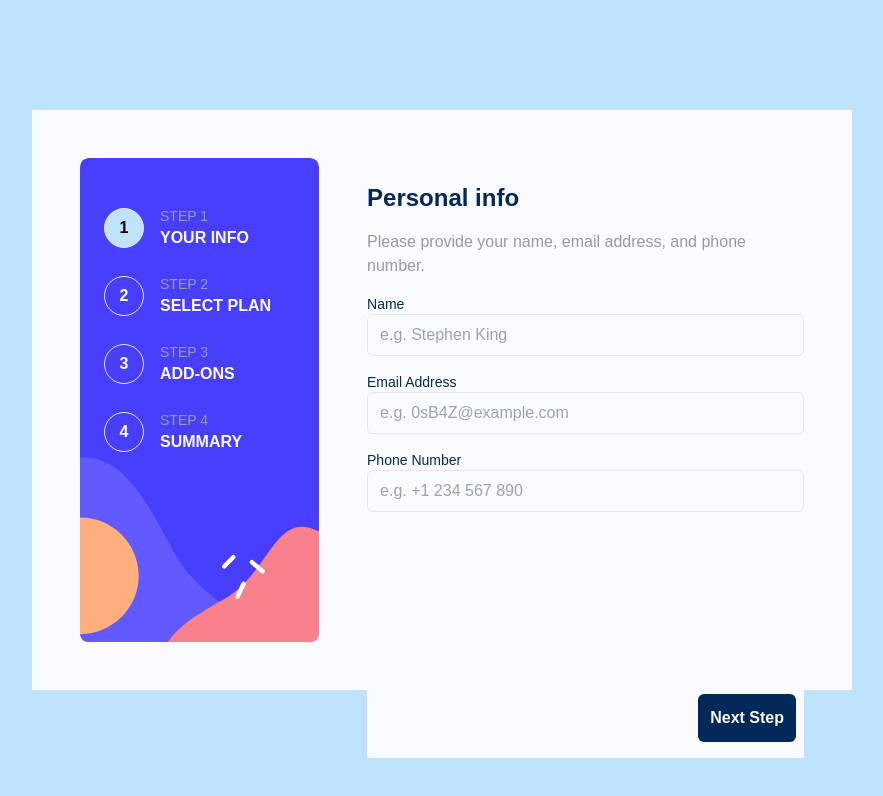
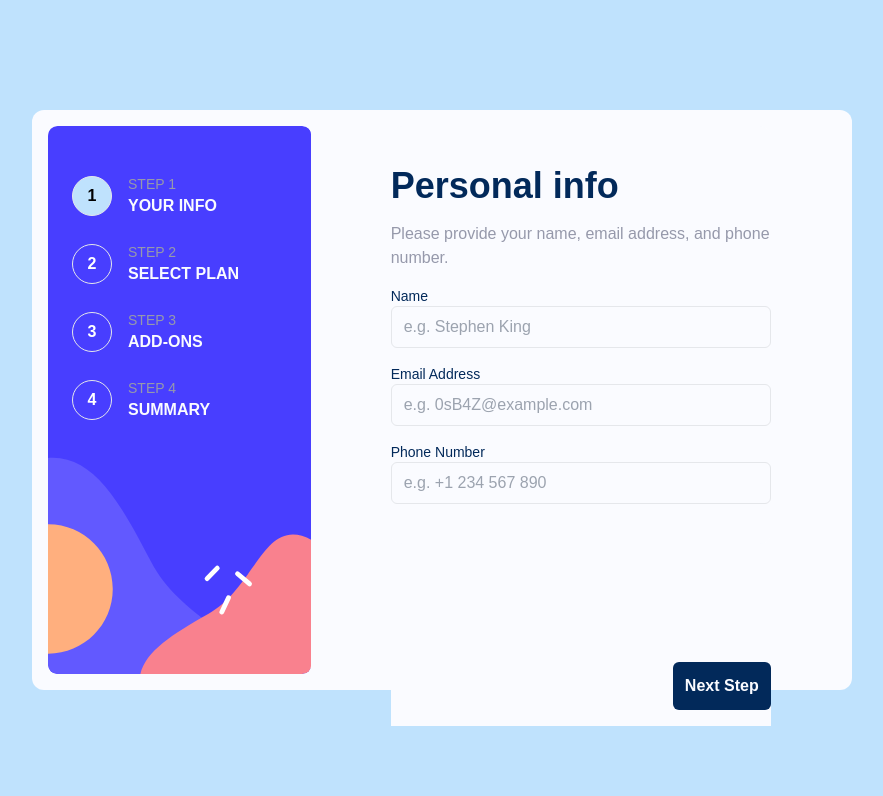
Before and after one commit to gonferreyra/multi-step-form, a React (Vite) app: page / in a window 1280 px wide. Shown: the top 796 px of the page, without its empty margins (198-1081 px from the left). Built offline with nearby package versions, Linux system fonts and the light colour scheme.

Commit message:
added responsiveness to remaining form steps

```diff
--- a/src/App.tsx
+++ b/src/App.tsx
@@ -9,7 +9,7 @@ function App() {
     setActiveStep(step);
   };
   return (
-    <div className="mx-auto h-screen flex-row lg:flex lg:h-[580px] lg:w-[820px] lg:gap-12 lg:bg-alabaster lg:p-12">
+    <div className="mx-auto h-screen flex-row lg:flex lg:h-[580px] lg:w-[820px] lg:gap-20 lg:rounded-xl lg:bg-alabaster lg:p-4">
       <Sidebar activeStep={activeStep} />
 
       <main className="relative min-h-[calc(100vh-200px)]">
--- a/src/components/Form.tsx
+++ b/src/components/Form.tsx
@@ -187,7 +187,7 @@ export default function Form({ activeStep, handleActiveStep }: FormProps) {
 
         {/* Buttons */}
         {activeStep !== 5 && (
-          <div className="mt-auto flex w-full items-center justify-between bg-alabaster px-2">
+          <div className="mt-auto flex w-full items-center justify-between bg-alabaster px-2 lg:px-0">
             {activeStep > 1 && (
               <button
                 type="button"
--- a/src/components/FormSteps/FormStep1.tsx
+++ b/src/components/FormSteps/FormStep1.tsx
@@ -18,7 +18,7 @@ export default function FormStep1() {
   } = useFormContext<FormValues>();
 
   return (
-    <div className="mx-auto mb-4 flex w-[90%] max-w-[500px] flex-col gap-4 rounded-xl bg-alabaster px-4 py-6 shadow-md lg:w-full lg:px-0 lg:shadow-none">
+    <div className="mx-auto mb-4 flex w-[90%] max-w-[500px] flex-col gap-4 rounded-xl bg-alabaster px-4 py-6 shadow-md lg:w-[380px] lg:px-0 lg:py-10 lg:shadow-none">
       <FormTitle>Personal info</FormTitle>
 
       <FormSubtitle>
--- a/src/components/FormSteps/FormStep2.tsx
+++ b/src/components/FormSteps/FormStep2.tsx
@@ -30,7 +30,7 @@ export default function FormStep2({
   };
 
   return (
-    <div className="mx-auto mb-4 flex w-[90%] max-w-[500px] flex-col gap-4 rounded-xl bg-alabaster px-4 py-6 shadow-md lg:w-full lg:px-0 lg:shadow-none">
+    <div className="mx-auto mb-4 flex w-[90%] max-w-[500px] flex-col gap-4 rounded-xl bg-alabaster px-4 py-6 shadow-md lg:w-[380px] lg:px-0 lg:py-10 lg:shadow-none">
       <FormTitle>Select your plan</FormTitle>
       <FormSubtitle>
         You have the option of monthly or yearly billing
--- a/src/components/FormSteps/FormStep3.tsx
+++ b/src/components/FormSteps/FormStep3.tsx
@@ -15,8 +15,8 @@ export default function FormStep3({
   handleSelectAddOn,
 }: FormStep3Props) {
   return (
-    <div className="mx-auto flex w-[90%] max-w-[500px] flex-col gap-4 rounded-xl bg-alabaster px-4 py-6">
-      <FormTitle>Add-ons</FormTitle>
+    <div className="mx-auto mb-4 flex w-[90%] max-w-[500px] flex-col gap-4 rounded-xl bg-alabaster px-4 py-6 shadow-md lg:w-[380px] lg:px-0 lg:py-10 lg:shadow-none">
+      <FormTitle>Pick add-ons</FormTitle>
       <FormSubtitle>Add-ons help enhace your gaming experience.</FormSubtitle>
 
       {addOns.map((addon) => (
--- a/src/components/FormSteps/FormStep4.tsx
+++ b/src/components/FormSteps/FormStep4.tsx
@@ -46,7 +46,7 @@ export default function FormStep4({
   };
 
   return (
-    <div className="mx-auto flex w-[90%] max-w-[500px] flex-col gap-4 rounded-xl bg-alabaster px-4 py-6">
+    <div className="mx-auto mb-4 flex w-[90%] max-w-[500px] flex-col gap-4 rounded-xl bg-alabaster px-4 py-6 shadow-md lg:w-[380px] lg:px-0 lg:py-10 lg:shadow-none">
       <FormTitle>Finishing up</FormTitle>
       <FormSubtitle>
         Double-check everything looks <span className="uppercase">ok</span>{' '}
@@ -61,7 +61,7 @@ export default function FormStep4({
             </p>
             <button
               type="button"
-              className="text-sm font-semibold text-cool-gray underline"
+              className="text-sm font-semibold text-cool-gray underline hover:text-purplish-blue"
               onClick={() => handleActiveStep(2)}
             >
               Change
--- a/src/components/FormSteps/FormStep5.tsx
+++ b/src/components/FormSteps/FormStep5.tsx
@@ -4,7 +4,7 @@ import FormTitle from '../../ui/FormTitle';
 export default function FormStep5() {
   return (
     // Ojo, le cambie el padding en relacion a los otros div de los steps, cuando haga el componente reutilizable ver que no va a quedar igual
-    <div className="mx-auto flex w-[90%] max-w-[500px] flex-col gap-4 rounded-xl bg-alabaster px-6 py-14">
+    <div className="mx-auto mb-4 flex w-[90%] max-w-[500px] flex-col gap-4 rounded-xl bg-alabaster px-4 py-6 shadow-md lg:w-[380px] lg:px-0 lg:py-14 lg:shadow-none">
       <i className="mx-auto my-4">
         <img src="/icon-thank-you.svg" alt="thank you icon" />
       </i>
--- a/src/ui/AddOnCard.tsx
+++ b/src/ui/AddOnCard.tsx
@@ -29,16 +29,18 @@ export default function AddOnCard({
   }, [selected]);
 
   const handleToggle = () => {
-    // setAddOnSelected(!addOnSelected);
     setValue(`selectedAddOns.${name}`, !addOnSelected);
     onSelect(name, !addOnSelected);
   };
 
   return (
     <div
-      className={clsx('flex items-center gap-4 rounded-md border px-4 py-3', {
-        'border-purplish-blue': addOnSelected,
-      })}
+      className={clsx(
+        'flex items-center gap-4 rounded-md border px-4 py-3 hover:border-purplish-blue',
+        {
+          'border-purplish-blue bg-pastel-blue/10': addOnSelected,
+        },
+      )}
       onClick={handleToggle}
     >
       <div>
--- a/src/ui/FormTitle.tsx
+++ b/src/ui/FormTitle.tsx
@@ -7,7 +7,12 @@ type FormTitleProps = {
 
 export default function FormTitle({ children, className }: FormTitleProps) {
   return (
-    <h1 className={cn('text-2xl font-extrabold text-marine-blue', className)}>
+    <h1
+      className={cn(
+        'text-2xl font-extrabold text-marine-blue lg:text-4xl',
+        className,
+      )}
+    >
       {children}
     </h1>
   );
```
